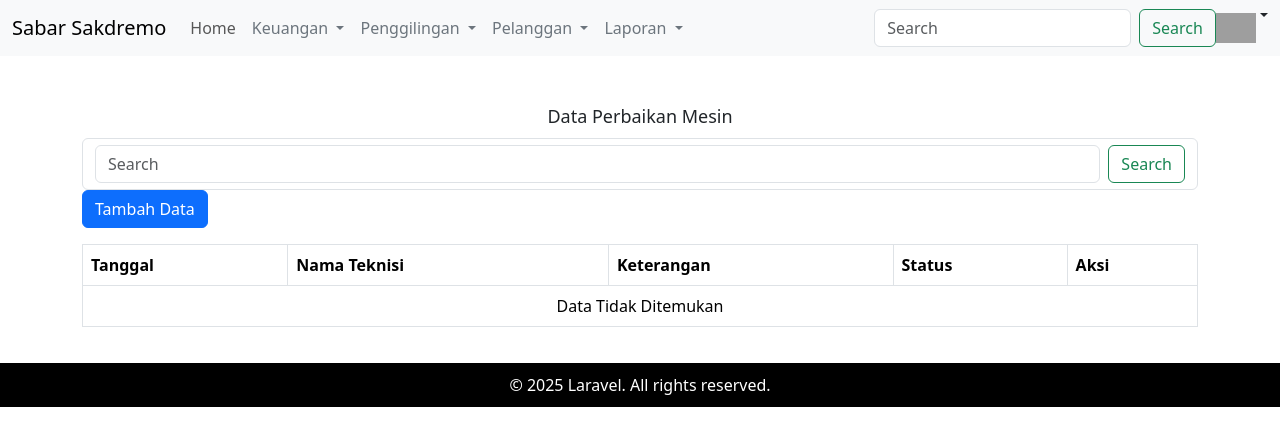
After one commit to Hadi-2000/Sabar-Sakdremo, a Laravel app: page /dashboard/penggilingan/perbaikan/search in a window 1280 px wide. The commit adds this page. Shown: the top 446 px of the page. Run offline with Laravel 12, Linux system fonts and the light colour scheme; data that the repository does not hold is empty; parts of the project's set-up code (start-up, migrations or seed data) failed here and were passed over; some libraries are stand-ins or nearby versions; grey boxes are pictures that could not be loaded.

Commit message:
Memperbaiki controller dan membuat CRUD dasar untuk perbaikan mesin

```diff
--- a/app/Http/Controllers/PerbaikanController.php
+++ b/app/Http/Controllers/PerbaikanController.php
@@ -2,7 +2,9 @@
 
 namespace App\Http\Controllers;
 
+use App\Models\Mesin;
 use App\Models\Perbaikan;
+use Illuminate\Http\Request;
 use App\Http\Requests\StorePerbaikanRequest;
 use App\Http\Requests\UpdatePerbaikanRequest;
 
@@ -13,7 +15,8 @@ class PerbaikanController extends Controller
      */
     public function index()
     {
-        //
+        $perbaikan = Perbaikan::orderBy('teknisi')->paginate(10);
+        return view('tampilan.penggilingan.perbaikan.index', compact('perbaikan'));
     }
 
     /**
@@ -21,16 +24,42 @@ class PerbaikanController extends Controller
      */
     public function create()
     {
-        //
+        $mesin = Mesin::orderBy('nama_mesin')->get();
+        $perbaikan = Perbaikan::orderBy('teknisi')->get();
+        return view('tampilan.penggilingan.perbaikan.create', compact('mesin','perbaikan'));
     }
 
     /**
      * Store a newly created resource in storage.
      */
     public function store(StorePerbaikanRequest $request)
-    {
-        //
+{
+    $data = $request->validated();
+
+    // Cari mesin berdasarkan nama_mesin
+    $mesin = Mesin::where('nama_mesin', $data['mesin'])->first();
+
+    // Cek apakah mesin ditemukan
+    if (!$mesin) {
+        return back()->with('error', 'Mesin tidak ditemukan. Pastikan nama mesin sesuai.');
     }
+
+    // Pastikan jumlah hanya angka (hapus titik pemisah ribuan jika ada)
+    $jumlah = isset($data['jumlah']) ? str_replace('.', '', $data['jumlah']) : 0;
+
+    // Simpan data ke database
+    Perbaikan::create([
+        'id_mesin' => $mesin->id, // Sekarang dijamin ada
+        'teknisi' => $data['nama'],
+        'keterangan' => $data['keterangan'],
+        'biaya' => $jumlah,
+        'status' => $data['status'],
+    ]);
+
+    // Redirect ke halaman index dengan pesan sukses
+    return redirect()->route('perbaikan.index')->with('success', 'Data perbaikan berhasil ditambahkan.');
+}
+
 
     /**
      * Display the specified resource.
@@ -45,7 +74,11 @@ class PerbaikanController extends Controller
      */
     public function edit(Perbaikan $perbaikan)
     {
-        //
+        $mesin = Mesin::orderBy('nama_mesin')->get();
+        if ($perbaikan === null) {
+            return redirect()->route('perbaikan.index')->with('error', 'Data Perbaikan Tidak Ditemukan.');
+        }
+        return view('tampilan.penggilingan.perbaikan.update', compact('mesin', 'perbaikan'));
     }
 
     /**
@@ -53,14 +86,50 @@ class PerbaikanController extends Controller
      */
     public function update(UpdatePerbaikanRequest $request, Perbaikan $perbaikan)
     {
-        //
+        $data = $request->validated();
+        $mesin = Mesin::where('nama_mesin',$data['mesin'])->first();
+        $jumlah = str_replace('.','',$data['jumlah']);
+        if ($perbaikan === null) {
+            return redirect()->route('perbaikan.index')->with('error', 'Data Perbaikan Tidak Ditemukan.');
+        }
+        $perbaikan->update([
+            'id_mesin' => $mesin->id,
+            'teknisi' => $data['nama'],
+            'keterangan'=> $data['keterangan'],
+            'biaya' => $jumlah,
+            'status' => $data['status'],
+        ]);
+        return redirect()->route('perbaikan.index')->with('success', 'Data Perbaikan Berhasil Diubah.');
     }
 
     /**
      * Remove the specified resource from storage.
      */
-    public function destroy(Perbaikan $perbaikan)
+    public function destroy($id)
     {
-        //
+        $perbaikan = Perbaikan::find($id);
+        if ($perbaikan === null) {
+            return redirect()->route('perbaikan.index')->with('error', 'Data Perbaikan Tidak Ditemukan.');
+        }
+        $perbaikan->delete();
+        return redirect()->route('perbaikan.index')->with('success', 'Data Perbaikan Berhasil Dihapus.');
     }
+    public function search(Request $request){
+        $query = $request->query('query');
+        if($query){
+            // Jika query ada, maka pencarian akan dilakukan di kolom teknisi, keterangan, dan status.
+        $perbaikan = Perbaikan::where('teknisi','LIKE',"%{$query}%")
+        ->orWhere('keterangan','LIKE',"%{$query}%")
+        ->orWhere('status','LIKE',"%{$query}%")
+        ->paginate(10);
+        return view('tampilan.penggilingan.perbaikan.index', compact('perbaikan'));
+        }else{
+            $perbaikan = Perbaikan::orderBy('teknisi')->paginate(10);
+
+            return view('tampilan.penggilingan.perbaikan.index', compact('perbaikan'));
+        }
+        if($perbaikan->isEmpty()){
+            return redirect()->back()->with('error','Data Perbaikan Kosong');
+        }
 }
+}
--- a/app/Models/Perbaikan.php
+++ b/app/Models/Perbaikan.php
@@ -9,4 +9,13 @@ class Perbaikan extends Model
 {
     /** @use HasFactory<\Database\Factories\PerbaikanFactory> */
     use HasFactory;
+
+    protected $table = 'perbaikans';
+    protected $fillable = [
+        'id_mesin',
+        'teknisi',
+        'keterangan',
+        'biaya',
+        'status'
+    ];
 }
--- a/database/factories/PerbaikanFactory.php
+++ b/database/factories/PerbaikanFactory.php
@@ -17,7 +17,11 @@ class PerbaikanFactory extends Factory
     public function definition(): array
     {
         return [
-            //
+            'id_mesin' => '1',
+            'teknisi' => $this->faker->name(),
+            'keterangan' => $this->faker->sentence(),
+            'biaya' => $this->faker->randomFloat(2, 100000, 5000000),
+            'status' => $this->faker->randomElement(['pending','proses','selesai']),
         ];
     }
 }
--- a/database/seeders/PerbaikanSeeder.php
+++ b/database/seeders/PerbaikanSeeder.php
@@ -2,8 +2,9 @@
 
 namespace Database\Seeders;
 
+use App\Models\Perbaikan;
+use Illuminate\Database\Seeder;
 use Illuminate\Database\Console\Seeds\WithoutModelEvents;
-use Illuminate\Database\Seeder;
 
 class PerbaikanSeeder extends Seeder
 {
@@ -12,6 +13,6 @@ class PerbaikanSeeder extends Seeder
      */
     public function run(): void
     {
-        //
+        Perbaikan::factory()->count(10)->create();
     }
 }
--- a/resources/views/layouts/navbar.blade.php
+++ b/resources/views/layouts/navbar.blade.php
@@ -32,7 +32,7 @@
                       <li><a class="dropdown-item" href="{{route('aset.index')}}">Produk</a></li>
                       <li><a class="dropdown-item" href="{{route('stock.index')}}">Stock</a></li>
                       <li><a class="dropdown-item" href="{{route('mesin.index')}}">Mesin</a></li>
-                      <li><a class="dropdown-item" href="/dashboard/penggilingan/perbaikan">Perbaikan Mesin</a></li>
+                      <li><a class="dropdown-item" href="{{route('perbaikan.index')}}">Perbaikan Mesin</a></li>
                     </ul>
                   </li>
 
--- a/resources/views/tampilan/penggilingan/mesin/index.blade.php
+++ b/resources/views/tampilan/penggilingan/mesin/index.blade.php
@@ -5,6 +5,10 @@
     <div class="judul-container">
         <h1>Data Mesin</h1>
     </div>
+    <form action="{{route('penggilingan.mesin.search')}}" method="get" class="d-flex kas-search mb-3" role="search">
+        <input class="form-control me-2" id="query" name="query" type="search" placeholder="Search" aria-label="Search">
+        <button class="btn btn-outline-success" type="submit">Search</button>
+    </form>
     @if (session('error'))
         <div class="alert alert-danger" role="alert">
             {{ session('error') }}
--- /dev/null
+++ b/resources/views/tampilan/penggilingan/perbaikan/index.blade.php
@@ -0,0 +1,60 @@
+@extends('layouts.layout1')
+
+@section('container')
+    <div class="judul-container">
+        <h1>Data Perbaikan Mesin</h1>
+    </div>
+    @if (session('error'))
+        <div class="alert alert-danger" role="alert">
+            {{ session('error') }}
+        </div>
+    @endif
+    @if (session('success'))
+        <div class="alert alert-success" role="alert">
+            {{ session('success') }}
+        </div>
+    @endif
+    <form action="{{route('penggilingan.perbaikan.search')}}" method="GET" class="d-flex form-control" role="search">
+        <input class="form-control me-2" id="query" name="query" type="search" placeholder="Search" aria-label="Search">
+        <button class="btn btn-outline-success" type="submit">Search</button>
+    </form>
+    <a href="{{ route('perbaikan.create') }}"><button class="btn btn-primary">Tambah Data</button></a>
+    <table class="table table-bordered mt-3">
+        <thead>
+            <tr>
+                <th>Tanggal</th>
+                <th>Nama Teknisi</th>
+                <th>Keterangan</th>
+                <th>Status</th>
+                <th>Aksi</th>
+            </tr>
+        </thead>
+        <tbody>
+            @foreach ($perbaikan as $p)
+                <tr>
+                    <td>{{ $p->created_at }}</td>
+                    <td>{{ $p->teknisi }}</td>
+                    <td>{{ $p->keterangan }}</td>
+                    <td>{{ $p->status }}</td>
+                    <td>
+                        <a href="{{ route('perbaikan.edit', $p->id) }}"><button class="btn btn-warning">Edit</button></a>
+                        <form action="{{ route('perbaikan.destroy', $p->id) }}" method="POST" style="display: inline;">
+                            @csrf
+                            @method('DELETE')
+                            <button type="submit" class="btn btn-danger">Hapus</button>
+                        </form>
+                    </td>
+                </tr>
+                @endforeach
+                @if ($perbaikan->isEmpty())
+                    <tr>
+                        <td colspan="5" class="text-center">Data Tidak Ditemukan</td>
+                    </tr>
+                @endif
+            </tbody>
+        </table>
+        <div class="d-flex justify-content-center">
+            {{ $perbaikan->links() }}
+        </div>
+
+@endsection
--- a/routes/web.php
+++ b/routes/web.php
@@ -13,6 +13,7 @@ use App\Http\Controllers\Auth\LogoutController;
 use App\Http\Controllers\MesinController;
 use App\Http\Controllers\UtangPiutangController;
 use App\Http\Controllers\PenitipanBarangController;
+use App\Http\Controllers\PerbaikanController;
 use App\Models\Aset;
 
 //tampilan login log out
@@ -80,8 +81,9 @@ Route::get('/dashboard/penggilingan/stock/create/cek-auto', [StockController::cl
 Route::resource('/penggilingan/mesin', MesinController::class)->except(['show']);
 Route::get('/dashboard/penggilingan/mesin/search', [MesinController::class,'search'])->name('penggilingan.mesin.search');
 
-//tampilan penggilingan
-Route::get('/dashboard/penggilingan/perbaikan', [ViewController::class, 'viewPenggilinganPerbaikan']);
+//perbaikan
+Route::resource('/dashboard/penggilingan/perbaikan', PerbaikanController::class)->except(['show']);
+Route::get('/dashboard/penggilingan/perbaikan/search', [PerbaikanController::class,'search'])->name('penggilingan.perbaikan.search');
 
 //tampilan profil pengguna
 Route::get('/dashboard/profil', [ViewController::class, 'viewProfile']);
```
Also changed, not shown: app/Http/Controllers/AsetController.php (+3 -6 lines), app/Http/Controllers/MesinController.php (+15 -6 lines), app/Http/Controllers/PegawaiController.php (+10 -11 lines), app/Http/Controllers/PelangganController.php (+10 -7 lines), app/Http/Controllers/PenitipanBarangController.php (+3 -6 lines), app/Http/Controllers/StockController.php (+3 -4 lines), app/Http/Requests/StorePerbaikanRequest.php (+6 -2 lines), app/Http/Requests/UpdatePerbaikanRequest.php (+6 -2 lines), resources/views/tampilan/penggilingan/perbaikan/create.blade.php (added, +54 -0 lines), resources/views/tampilan/penggilingan/perbaikan/update.blade.php (added, +57 -0 lines).
